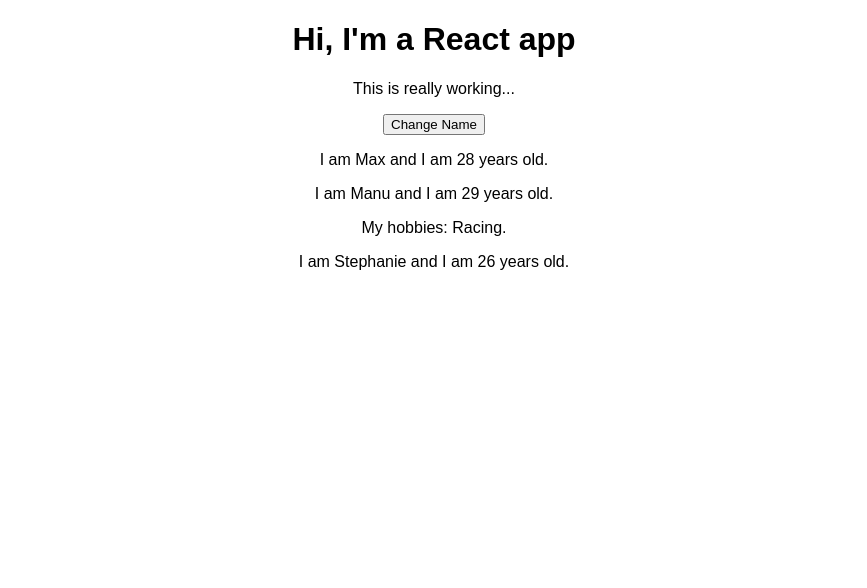
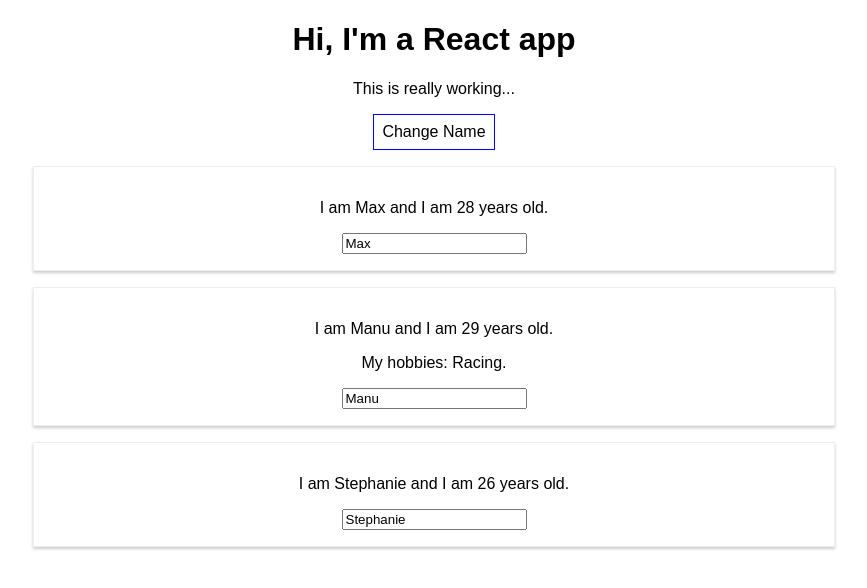
Before and after one commit to dsersch/react-tutorial-01, a React (Create React App) app: page / in a window 1280 px wide. Shown: the top 588 px of the page, without its empty margins (206-1073 px from the left). Built offline with nearby package versions, Linux system fonts and the light colour scheme.

Commit message:
lesson 47

```diff
--- a/src/App.jsx
+++ b/src/App.jsx
@@ -21,12 +21,33 @@
     })
   }
 
+  nameChangeHandler = (e) => {
+    this.setState({
+      persons: [
+        {name: "Max", age: 28},
+        {name: e.target.value, age: 29},
+        {name: "Stephanie", age: 26}
+      ]
+    })
+  }
+
   render() {
+    const style = {
+      backgroundColor: 'white',
+      font: 'inherit',
+      border: '1px solid blue',
+      padding: '8px',
+      cursor: 'pointer'
+    }
+
     return (
       <div className="App">
         <h1>Hi, I'm a React app</h1>
         <p>This is really working...</p>
-        <button onClick={() => this.switchNameHandler("Maximilian!!")}>Change Name</button>
+        <button
+          style={style}
+          onClick={() => this.switchNameHandler("Maximilian!!")}
+          >Change Name</button>
         <Person
           name={this.state.persons[0].name}
           age={this.state.persons[0].age} />
@@ -34,6 +55,7 @@
           name={this.state.persons[1].name}
           age={this.state.persons[1].age}
           click={this.switchNameHandler.bind(this, 'Max!!!')}
+          changed={this.nameChangeHandler}
           >My hobbies: Racing.</Person>
         <Person
           name={this.state.persons[2].name}
--- /dev/null
+++ b/src/Person/Person.css
@@ -0,0 +1,8 @@
+.Person {
+    width: 60%;
+    margin: 16px auto;
+    border: 1px solid #eee;
+    box-shadow: 0 2px 3px #ccc;
+    padding: 16px;
+    text-align: center;
+}
--- a/src/Person/Person.jsx
+++ b/src/Person/Person.jsx
@@ -1,10 +1,12 @@
 import React from 'react';
+import "./Person.css";
 
 const person = (props) => {
     return (
-        <div>
+        <div className="Person">
             <p onClick={props.click}>I am {props.name} and I am {props.age} years old.</p>
             <p>{props.children}</p>
+            <input type="text" onChange={props.changed} value={props.name} />
         </div>
     )
 };
```
